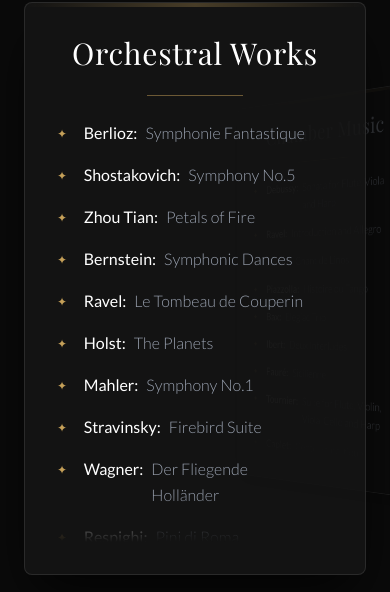
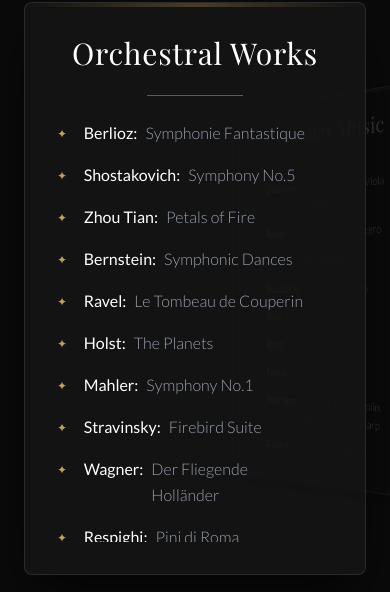
Before and after one commit to Butternctu/yiruimusic, a React (Vite) app: page /repertoire in a window 390 px wide. Shown: the part 739-1331 px from the top of the page. Built offline with nearby package versions, Linux system fonts and the light colour scheme; a web font is replaced by a local one.

Commit message:
revert: remove bottom scroll fade indicators to restore 60fps swipe capability on mobile

```diff
--- a/src/pages/Repertoire.jsx
+++ b/src/pages/Repertoire.jsx
@@ -43,8 +43,8 @@ const Repertoire = () => {
     const SWIPE_THRESHOLD = 30;
 
     const handleSwipeLeft = (e) => {
-        // Must be a deliberate horizontal swipe: horizontal distance must be at least 2.5x the vertical distance
-        if (Math.abs(e.deltaX) < SWIPE_THRESHOLD || Math.abs(e.deltaX) < (Math.abs(e.deltaY) * 2.5)) {
+        // Must be a primarily horizontal swipe
+        if (Math.abs(e.deltaX) < SWIPE_THRESHOLD || Math.abs(e.deltaX) < (Math.abs(e.deltaY) * 1.5)) {
             setDragOffset(0);
             return;
         }
@@ -53,8 +53,8 @@ const Repertoire = () => {
     };
 
     const handleSwipeRight = (e) => {
-        // Must be a deliberate horizontal swipe: horizontal distance must be at least 2.5x the vertical distance
-        if (Math.abs(e.deltaX) < SWIPE_THRESHOLD || Math.abs(e.deltaX) < (Math.abs(e.deltaY) * 2.5)) {
+        // Must be a primarily horizontal swipe
+        if (Math.abs(e.deltaX) < SWIPE_THRESHOLD || Math.abs(e.deltaX) < (Math.abs(e.deltaY) * 1.5)) {
             setDragOffset(0);
             return;
         }
@@ -66,17 +66,24 @@ const Repertoire = () => {
         onSwipedLeft: (e) => handleSwipeLeft(e),
         onSwipedRight: (e) => handleSwipeRight(e),
         onSwiping: (e) => {
-            // Require a very horizontal trajectory to even preview the drag
-            if (Math.abs(e.deltaX) > Math.abs(e.deltaY) * 2.5) {
+            // Allow slightly sloppy horizontal trajectories
+            if (Math.abs(e.deltaX) > Math.abs(e.deltaY) * 1.2) {
                 const dragLimit = centerSpacing * 1.2;
                 if (currentIndex === 0 && e.deltaX > 0) setDragOffset(Math.min(e.deltaX * 0.4, dragLimit));
                 else if (currentIndex === tabs.length - 1 && e.deltaX < 0) setDragOffset(Math.max(e.deltaX * 0.4, -dragLimit));
                 else setDragOffset(e.deltaX);
-            } else {
+            } else if (dragOffset !== 0) {
                 setDragOffset(0);
             }
         },
-        onSwiped: () => setDragOffset(0),
+        onSwiped: () => {
+            // Guarantee offset resets to 0 when finger leaves screen, regardless of swipe success
+            setDragOffset(0);
+        },
+        onTouchEndOrOnMouseUp: () => {
+            // Fallback: forcefully clear offset if a touch ends abruptly
+            setDragOffset(0);
+        },
         trackMouse: true, // Re-enabled for desktop dragging. The strict delta ratio should prevent momentum conflicts.
         preventDefaultTouchmoveEvent: false, // Allow browser to handle vertical scrolling freely
     });
@@ -146,47 +153,35 @@ const Repertoire = () => {
             { composer: 'Ortiz', piece: 'Milonga para amar' }, { composer: 'Andrès', piece: 'Epices' }, { composer: 'Chertok', piece: 'Around the Clock Suite' }
         ];
 
-        // Scrollable inner component to handle individual list scroll states without re-rendering the whole 3D carousel
-        const ScrollableList = ({ column1, column2 }) => {
-            const [isAtBottom, setIsAtBottom] = React.useState(false);
-
-            const handleScroll = (e) => {
-                const { scrollTop, clientHeight, scrollHeight } = e.target;
-                // Add a very generous buffer (30px) to ensure it triggers when nearly at the bottom on all mobile devices
-                setIsAtBottom(scrollTop + clientHeight >= scrollHeight - 30);
-            };
-
-            // Reset state when lists change
-            React.useEffect(() => {
-                setIsAtBottom(false);
-            }, [column1, column2]);
-
-            return (
-                <div className="relative h-full w-full">
-                    <div
-                        className="grid grid-cols-1 md:grid-cols-2 gap-x-12 gap-y-2 max-h-[50vh] overflow-y-auto pr-4 custom-scrollbar pb-4 transition-all duration-300"
-                        onScroll={handleScroll}
-                        style={{
-                            WebkitMaskImage: isAtBottom ? 'none' : 'linear-gradient(to bottom, black calc(100% - 3rem), transparent 100%)',
-                            maskImage: isAtBottom ? 'none' : 'linear-gradient(to bottom, black calc(100% - 3rem), transparent 100%)'
-                        }}
-                    >
-                        {renderItems(column1)}
-                        {renderItems(column2)}
-                    </div>
-                </div>
-            );
-        };
-
         switch (id) {
             case 'orchestral':
-                return <ScrollableList column1={orchestral.slice(0, 15)} column2={orchestral.slice(15)} />;
+                return (
+                    <div className="grid grid-cols-1 md:grid-cols-2 gap-x-12 gap-y-2 max-h-[50vh] overflow-y-auto pr-4 custom-scrollbar pb-4">
+                        {renderItems(orchestral.slice(0, 15))}
+                        {renderItems(orchestral.slice(15))}
+                    </div>
+                );
             case 'chamber':
-                return <ScrollableList column1={chamber.slice(0, 15)} column2={chamber.slice(15)} />;
+                return (
+                    <div className="grid grid-cols-1 md:grid-cols-2 gap-x-12 gap-y-2 max-h-[50vh] overflow-y-auto pr-4 custom-scrollbar pb-4">
+                        {renderItems(chamber.slice(0, 15))}
+                        {renderItems(chamber.slice(15))}
+                    </div>
+                );
             case 'church':
-                return <ScrollableList column1={church.slice(0, 15)} column2={church.slice(15)} />;
+                return (
+                    <div className="grid grid-cols-1 md:grid-cols-2 gap-x-12 gap-y-2 max-h-[50vh] overflow-y-auto pr-4 custom-scrollbar pb-4">
+                        {renderItems(church.slice(0, 15))}
+                        {renderItems(church.slice(15))}
+                    </div>
+                );
             case 'private':
-                return <ScrollableList column1={privateEngagements.slice(0, 15)} column2={privateEngagements.slice(15)} />;
+                return (
+                    <div className="grid grid-cols-1 md:grid-cols-2 gap-x-12 gap-y-2 max-h-[50vh] overflow-y-auto pr-4 custom-scrollbar pb-4">
+                        {renderItems(privateEngagements.slice(0, 15))}
+                        {renderItems(privateEngagements.slice(15))}
+                    </div>
+                );
             default: return null;
         }
     };
```
